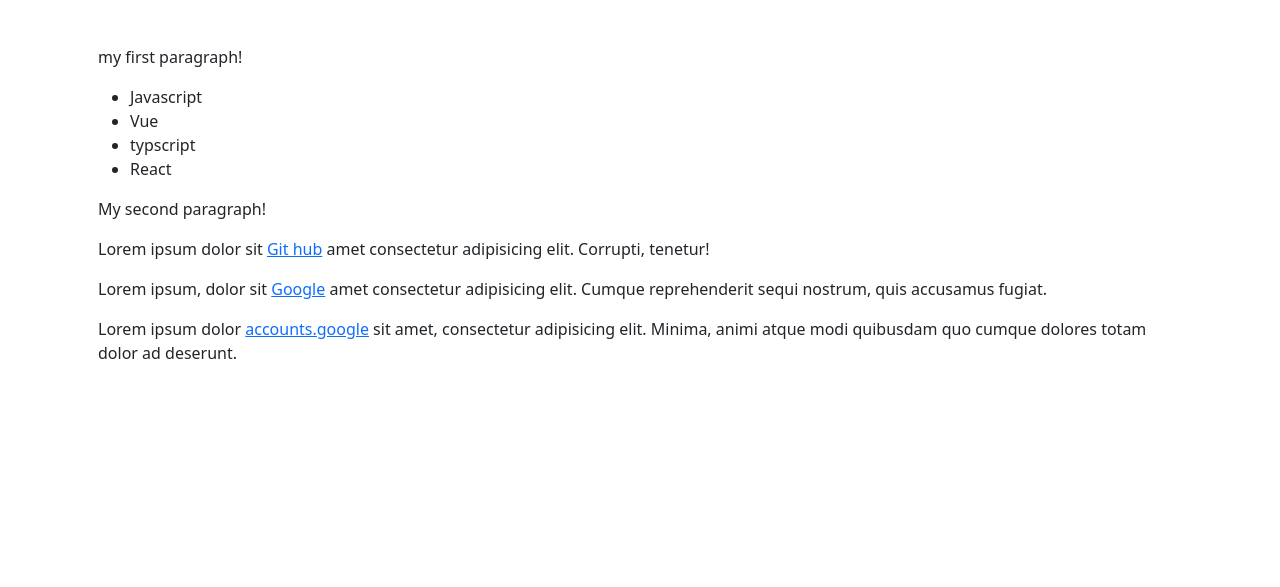
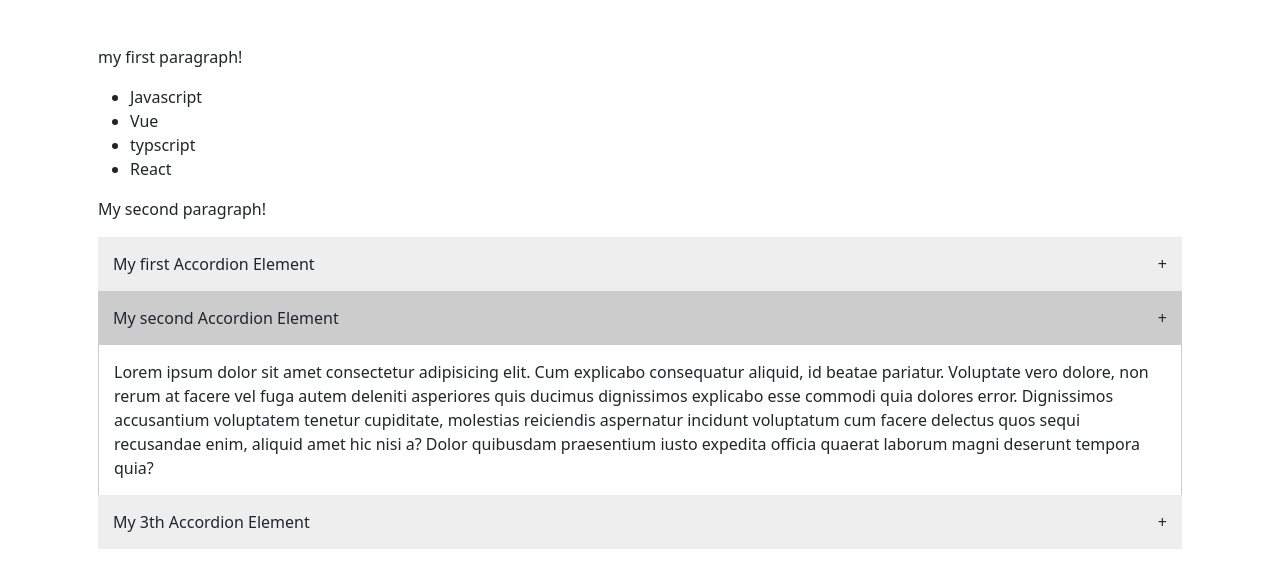
Before and after one commit to Douzandeh/Accordion-Modern-JS-, a plain HTML site: page index.html in a window 1280 px wide. Shown: the part 113-700 px from the top of the page. Drawn offline with Linux system fonts and the light colour scheme.

Commit message:
added file

```diff
--- a/index.html
+++ b/index.html
@@ -5,6 +5,7 @@
     <meta http-equiv="X-UA-Compatible" content="IE=edge" />
     <meta name="viewport" content="width=device-width, initial-scale=1.0" />
     <link rel="stylesheet" href="./bootstrap.min.css" />
+    <link rel="stylesheet" href="./style.css" />
     <title>Document</title>
   </head>
   <body>
@@ -23,22 +24,53 @@
           <p>My second paragraph!</p>
         </div>
         <div class="content">
-          <p>
-            Lorem ipsum dolor sit
-            <a href="https://github.com/Douzandeh">Git hub</a> amet consectetur
-            adipisicing elit. Corrupti, tenetur!
-          </p>
-          <p>
-            Lorem ipsum, dolor sit <a href="http/google.com">Google</a> amet
-            consectetur adipisicing elit. Cumque reprehenderit sequi nostrum,
-            quis accusamus fugiat.
-          </p>
-          <p>
-            Lorem ipsum dolor
-            <a href="https://accounts.google.com/">accounts.google</a> sit amet,
-            consectetur adipisicing elit. Minima, animi atque modi quibusdam quo
-            cumque dolores totam dolor ad deserunt.
-          </p>
+          <div class="accordion">
+            <div>
+              <!-- wraooer -->
+              <span>My first Accordion Element</span>
+              <div>
+                Lorem ipsum dolor sit amet consectetur adipisicing elit. Cum
+                explicabo consequatur aliquid, id beatae pariatur. Voluptate
+                vero dolore, non rerum at facere vel fuga autem deleniti
+                asperiores quis ducimus dignissimos explicabo esse commodi quia
+                dolores error. Dignissimos accusantium voluptatem tenetur
+                cupiditate, molestias reiciendis aspernatur incidunt voluptatum
+                cum facere delectus quos sequi recusandae enim, aliquid amet hic
+                nisi a? Dolor quibusdam praesentium iusto expedita officia
+                quaerat laborum magni deserunt tempora quia?
+              </div>
+            </div>
+            <div class="show">
+              <!-- wraooer -->
+              <span>My second Accordion Element</span>
+              <div>
+                Lorem ipsum dolor sit amet consectetur adipisicing elit. Cum
+                explicabo consequatur aliquid, id beatae pariatur. Voluptate
+                vero dolore, non rerum at facere vel fuga autem deleniti
+                asperiores quis ducimus dignissimos explicabo esse commodi quia
+                dolores error. Dignissimos accusantium voluptatem tenetur
+                cupiditate, molestias reiciendis aspernatur incidunt voluptatum
+                cum facere delectus quos sequi recusandae enim, aliquid amet hic
+                nisi a? Dolor quibusdam praesentium iusto expedita officia
+                quaerat laborum magni deserunt tempora quia?
+              </div>
+            </div>
+            <div>
+              <!-- wraooer -->
+              <span>My 3th Accordion Element</span>
+              <div>
+                Lorem ipsum dolor sit amet consectetur adipisicing elit. Cum
+                explicabo consequatur aliquid, id beatae pariatur. Voluptate
+                vero dolore, non rerum at facere vel fuga autem deleniti
+                asperiores quis ducimus dignissimos explicabo esse commodi quia
+                dolores error. Dignissimos accusantium voluptatem tenetur
+                cupiditate, molestias reiciendis aspernatur incidunt voluptatum
+                cum facere delectus quos sequi recusandae enim, aliquid amet hic
+                nisi a? Dolor quibusdam praesentium iusto expedita officia
+                quaerat laborum magni deserunt tempora quia?
+              </div>
+            </div>
+          </div>
         </div>
       </div>
     </div>
--- a/script.js
+++ b/script.js
@@ -66,7 +66,7 @@
 
 // !058
 
-let ul = document.querySelector("ul");
+// let ul = document.querySelector("ul");
 // ! Qalateh
 // ul.children.forEach(li => {
 //     console.log(li);
@@ -100,18 +100,23 @@ let ul = document.querySelector("ul");
 
 // ? Online and offline internet event practice
 
-let el = document.createElement("div");
+// let el = document.createElement("div");
 
-document.querySelector(".content").prepend(el);
+// document.querySelector(".content").prepend(el);
 
-window.addEventListener("online", (event) => {
-  el.textContent = 'online'
-  el.className = 'alert'
-  el.classList.add('alert-success')
-});
+// window.addEventListener("online", (event) => {
+//   el.textContent = 'online'
+//   el.className = 'alert'
+//   el.classList.add('alert-success')
+// });
 
-window.addEventListener("offline", (event) => {
-  el.textContent = 'offline'
-  el.className = 'alert'
-  el.classList.add('alert-danger')
-});
+// window.addEventListener("offline", (event) => {
+//   el.textContent = 'offline'
+//   el.className = 'alert'
+//   el.classList.add('alert-danger')
+// });
+
+
+
+
+// !061
--- /dev/null
+++ b/style.css
@@ -0,0 +1,34 @@
+.accordion > div > span {
+  background-color: #eee;
+  display: block;
+  width: 100%;
+  cursor: pointer;
+  padding: 15px;
+}
+.accordion > div > span:after {
+  content: "\002b";
+  float: right;
+}
+
+
+.accordion > div > span:hover,
+.accordion > div.show > span{
+    background-color: #ccc;
+}
+
+
+
+.accordion > div > div{
+    padding: 15px;
+    border-left: 1px solid #ccc;
+    border-right: 1px solid #ccc;
+    display: none;
+}
+
+/* .accordion > div > div{
+    display: none;
+} */
+
+.accordion > div.show > div{
+    display: block;
+}
```
